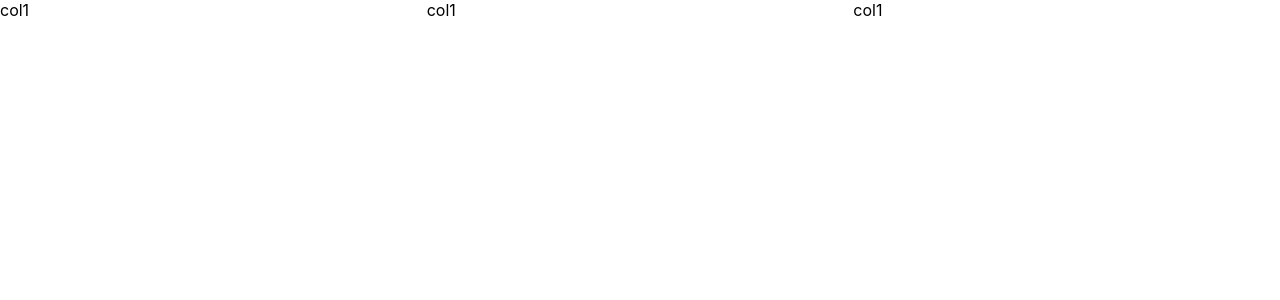
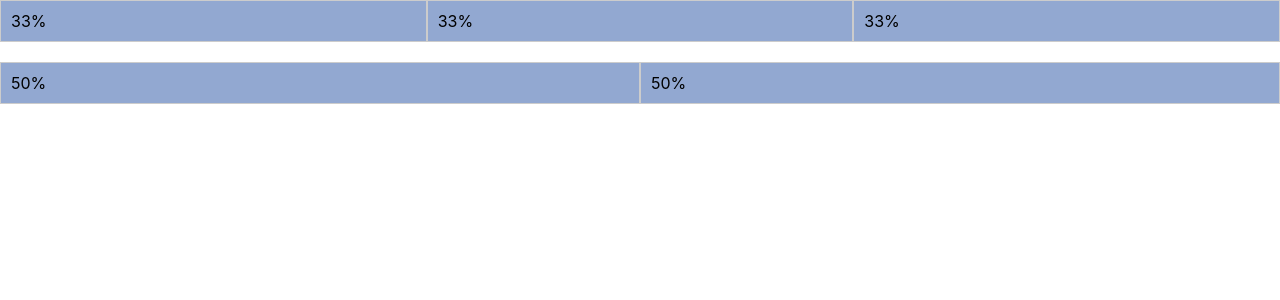
Before and after one commit to VINCENGUYEN-JS/vince-components, a React (Create React App) app: page /layout in a window 1280 px wide. Shown: the top 300 px of the page. Built offline with nearby package versions, Linux system fonts and the light colour scheme.

Commit message:
add-more-examples-to-grid-layout

```diff
--- a/src/pages/LayoutExample.tsx
+++ b/src/pages/LayoutExample.tsx
@@ -1,12 +1,41 @@
 import * as React from "react";
 import { Row, Col } from "../layout";
 
+const BorderBox = (props: any) => (
+  <div
+    style={{
+      border: "1px solid #ccc",
+      backgroundColor: "#92a8d1",
+      padding: "10px",
+    }}
+  >
+    {props.children}
+  </div>
+);
+
 const LayoutExample = () => (
-  <Row>
-    <Col span={8}>col1</Col>
-    <Col span={8}>col1</Col>
-    <Col span={8}>col1</Col>
-  </Row>
+  <>
+    <Row>
+      <Col span={8}>
+        <BorderBox>33%</BorderBox>
+      </Col>
+      <Col span={8}>
+        <BorderBox>33%</BorderBox>
+      </Col>
+      <Col span={8}>
+        <BorderBox>33%</BorderBox>
+      </Col>
+    </Row>
+    <br />
+    <Row>
+      <Col span={12}>
+        <BorderBox>50%</BorderBox>
+      </Col>
+      <Col span={12}>
+        <BorderBox>50%</BorderBox>
+      </Col>
+    </Row>
+  </>
 );
 
 export default LayoutExample;
```
